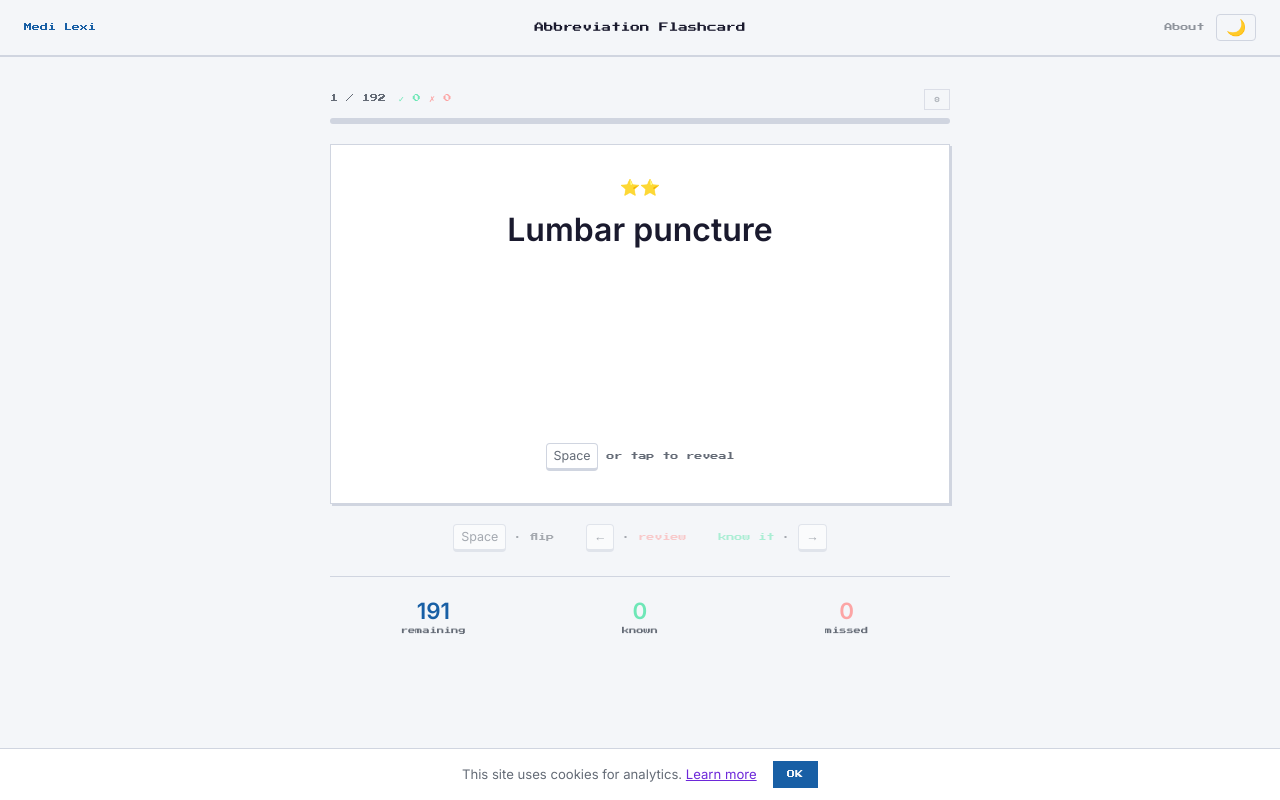
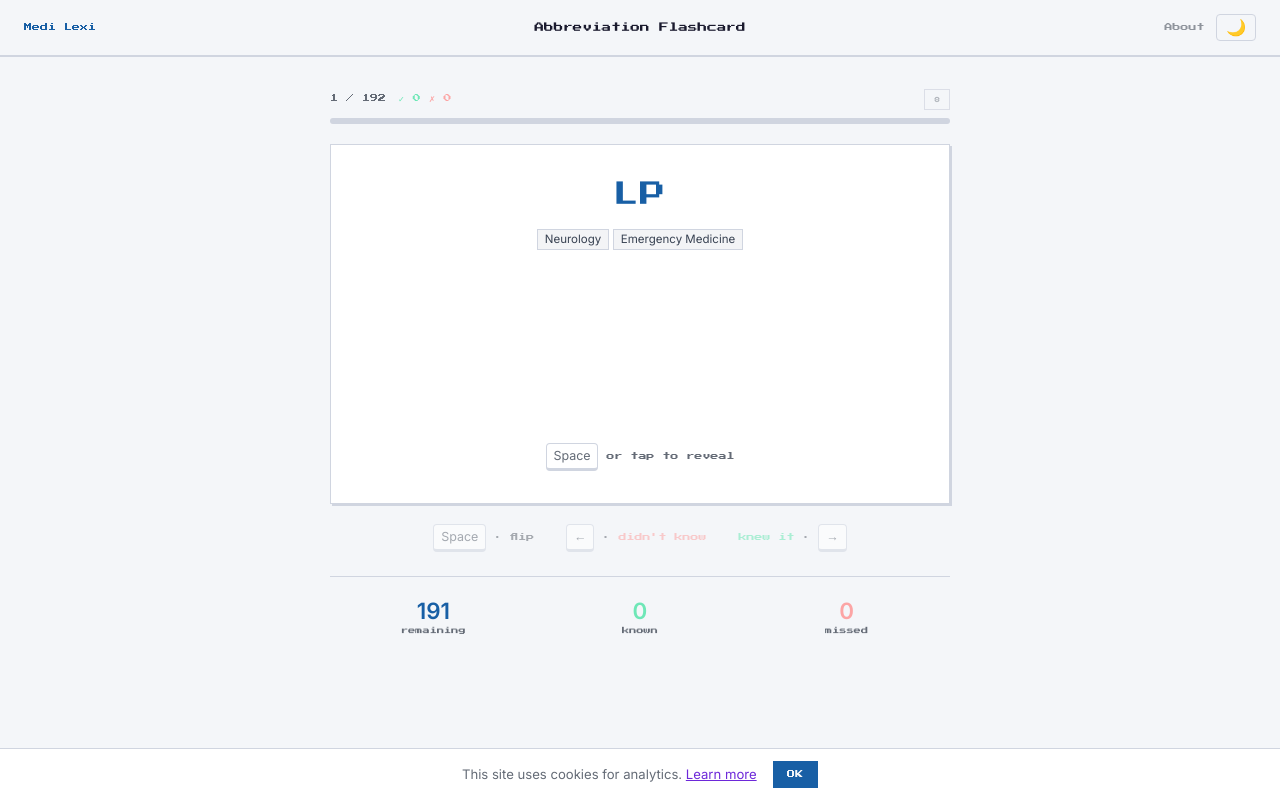
Before and after one commit to 372dev/medilexi, a Next.js app: page /flashcards/abbr in a window 1280 px wide. Both pictures are taken after a click on the button "Start →". Shown: the top 800 px of the page. Built offline with nearby package versions, Linux system fonts and the light colour scheme.

Commit message:
ui: abbr flashcard shows abbr+field first and reveals stars/term/definition; exam copy simplified; drop em dashes; Didnt know / Knew it labels

```diff
--- a/src/app/flashcards/abbr/page.tsx
+++ b/src/app/flashcards/abbr/page.tsx
@@ -25,7 +25,7 @@ export default function AbbrFlashcardsPage() {
   /* ── Settings ── */
   const [showSettings, setShowSettings] = useState(true)
   const [mode,        setMode]      = useState<'study' | 'quiz'>('quiz')
-  const [direction,   setDirection] = useState<'abbr-en' | 'en-abbr'>('en-abbr')
+  const [direction,   setDirection] = useState<'abbr-en' | 'en-abbr'>('abbr-en')
   const [lvlFilter,   setLvl]       = useState<number | null>(null)
   const [countLimit,  setCount]     = useState<number | null>(null)
   const [fieldFilter, setField]     = useState<string | null>(null)
@@ -133,8 +133,8 @@ export default function AbbrFlashcardsPage() {
               </div>
               <div style={{ fontSize: '0.78rem', color: 'var(--color-text-dim)', marginTop: '0.5rem', opacity: 0.7 }}>
                 {mode === 'study'
-                  ? <>Browse freely — <kbd>Space</kbd> to flip, <kbd>←</kbd> <kbd>→</kbd> to navigate</>
-                  : <>Mark each card — <kbd>Space</kbd> to flip, <kbd>←</kbd> Don't know · Know it <kbd>→</kbd></>}
+                  ? <>Browse freely. <kbd>Space</kbd> to flip, <kbd>←</kbd> <kbd>→</kbd> to navigate</>
+                  : <>Mark each card. <kbd>Space</kbd> to flip, <kbd>←</kbd> Didn&apos;t know · Knew it <kbd>→</kbd></>}
               </div>
             </div>
 
@@ -252,19 +252,22 @@ export default function AbbrFlashcardsPage() {
                 style={{ perspective: '1000px', height: '360px', cursor: 'pointer', marginBottom: '1.25rem' }}>
                 <div style={{ position: 'relative', width: '100%', height: '100%', transformStyle: 'preserve-3d', transition: 'transform 0.2s ease', transform: flipped ? 'rotateY(180deg)' : 'none' }}>
 
-                  {/* Front */}
-                  <div style={{ position: 'absolute', inset: 0, backfaceVisibility: 'hidden', display: 'flex', flexDirection: 'column', alignItems: 'center', justifyContent: 'center', gap: '0.75rem', padding: '2rem', background: 'var(--color-panel)', border: '1px solid var(--color-border)', boxShadow: '2px 2px 0 0 var(--color-border)' }}>
-                    <span className={`c-stars ${STAR_CLASS[card.lvl] || ''}`} role="img" aria-label={`Importance: ${LVL_TEXT[card.lvl]}`} style={{ fontSize: '1rem' }}>{STARS[card.lvl]}</span>
+                  {/* Front — prompt + fields only. No stars: the level is part of the reveal. */}
+                  <div style={{ position: 'absolute', inset: 0, backfaceVisibility: 'hidden', display: 'flex', flexDirection: 'column', alignItems: 'center', justifyContent: 'center', gap: '1rem', padding: '2rem', background: 'var(--color-panel)', border: '1px solid var(--color-border)', boxShadow: '2px 2px 0 0 var(--color-border)' }}>
                     {isEnAbbr ? (
                       <div style={{ fontSize: '2rem', fontWeight: 700, color: 'var(--color-text)', textAlign: 'center', lineHeight: 1.3 }}>{card.en_h}</div>
                     ) : (
                       <div style={{ fontFamily: 'var(--font-pixel)', fontSize: '1.6rem', color: 'var(--color-gold)', textAlign: 'center', letterSpacing: '0.05em', lineHeight: 1.4 }}>{card.abbr}</div>
                     )}
+                    <div style={{ display: 'flex', flexWrap: 'wrap', gap: '0.3rem', justifyContent: 'center' }}>
+                      {card.f.map(f => <span key={f} className="c-field-badge">{f}</span>)}
+                    </div>
                     <p style={{ fontFamily: 'var(--font-pixel)', fontSize: '0.5rem', color: 'var(--color-text-dim)', marginTop: 'auto' }}><kbd>Space</kbd> or tap to reveal</p>
                   </div>
 
-                  {/* Back */}
+                  {/* Back — stars on top, then the reveal, fields at the bottom */}
                   <div style={{ position: 'absolute', inset: 0, backfaceVisibility: 'hidden', transform: 'rotateY(180deg)', display: 'flex', flexDirection: 'column', padding: '1.5rem 2rem', gap: '0.6rem', background: 'var(--color-panel)', border: '1px solid var(--color-gold-dim)', overflowY: 'auto' }}>
+                    <span className={`c-stars ${STAR_CLASS[card.lvl] || ''}`} role="img" aria-label={`Importance: ${LVL_TEXT[card.lvl]}`} style={{ fontSize: '0.9rem' }}>{STARS[card.lvl]}</span>
                     {isEnAbbr ? (
                       <div style={{ fontFamily: 'var(--font-pixel)', fontSize: '1.4rem', color: 'var(--color-gold)', letterSpacing: '0.05em', lineHeight: 1.4 }}>{card.abbr}</div>
                     ) : (
@@ -290,7 +293,6 @@ export default function AbbrFlashcardsPage() {
                       </div>
                     )}
                     <div style={{ marginTop: 'auto', display: 'flex', flexWrap: 'wrap', gap: '0.3rem', alignItems: 'center' }}>
-                      <span className={`c-stars ${STAR_CLASS[card.lvl] || ''}`} role="img" aria-label={`Importance: ${LVL_TEXT[card.lvl]}`} style={{ fontSize: '0.8rem', marginRight: '0.25rem' }}>{STARS[card.lvl]}</span>
                       {card.f.map(f => <span key={f} className="c-field-badge">{f}</span>)}
                     </div>
                   </div>
@@ -321,16 +323,16 @@ export default function AbbrFlashcardsPage() {
                   <div style={{ display: 'flex', gap: '1rem', justifyContent: 'center' }}>
                     <button onClick={markUnknown} className="c-btn-pixel"
                       style={{ fontSize: '0.6rem', padding: '0.7rem 1.75rem', background: 'rgba(201,64,64,0.15)', color: '#FCA5A5', border: '1px solid #C94040', boxShadow: 'none' }}>
-                      <kbd>←</kbd> ✗ Review
+                      <kbd>←</kbd> ✗ Didn&apos;t know
                     </button>
                     <button onClick={markKnown} className="c-btn-pixel"
                       style={{ fontSize: '0.6rem', padding: '0.7rem 1.75rem', background: 'rgba(59,170,106,0.15)', color: '#6EE7B7', border: '1px solid #3BAA6A', boxShadow: 'none' }}>
-                      ✓ Know It <kbd>→</kbd>
+                      ✓ Knew it <kbd>→</kbd>
                     </button>
                   </div>
                 ) : (
                   <p style={{ textAlign: 'center', fontFamily: 'var(--font-pixel)', fontSize: '0.5rem', color: 'var(--color-text-dim)', opacity: 0.55 }}>
-                    <kbd>Space</kbd> · flip &nbsp;&nbsp; <kbd>←</kbd> · <span style={{ color:'#FCA5A5' }}>review</span> &nbsp;&nbsp; <span style={{ color:'#6EE7B7' }}>know it</span> · <kbd>→</kbd>
+                    <kbd>Space</kbd> · flip &nbsp;&nbsp; <kbd>←</kbd> · <span style={{ color:'#FCA5A5' }}>didn&apos;t know</span> &nbsp;&nbsp; <span style={{ color:'#6EE7B7' }}>knew it</span> · <kbd>→</kbd>
                   </p>
                 )
               )}
@@ -362,7 +364,7 @@ export default function AbbrFlashcardsPage() {
                 <div style={{ textAlign: 'center', marginBottom: '2rem' }}>
                   <div style={{ fontFamily: 'var(--font-pixel)', fontSize: '1.4rem', color: 'var(--color-gold)', marginBottom: '0.5rem' }}>✓ {known.size} / {deck.length}</div>
                   <p style={{ fontSize: '0.95rem', color: 'var(--color-text-dim)' }}>
-                    {known.size === deck.length ? 'Perfect — all cards known!' : known.size >= deck.length * 0.8 ? 'Great job!' : 'Keep practicing!'}
+                    {known.size === deck.length ? 'Perfect! All cards known.' : known.size >= deck.length * 0.8 ? 'Great job!' : 'Keep practicing!'}
                   </p>
                 </div>
                 {missedCards.length > 0 && (
--- a/src/app/wordparts/exam/page.tsx
+++ b/src/app/wordparts/exam/page.tsx
@@ -155,9 +155,9 @@ export default function WordPartsExam() {
     return (
       <div style={{ maxWidth: '640px', margin: '2rem auto 0' }}>
         <p style={{ fontSize: '0.9rem', color: 'var(--color-text-dim)', lineHeight: 1.7, marginBottom: '1.75rem' }}>
-          Curated 20-question exams, {EXAM_MINUTES} minutes each. Every exam is the same difficulty. Move
-          freely between questions and <strong>flag</strong> any you want to revisit before submitting —
-          nothing is revealed until you do. Pass mark {PASS_PCT}%.
+          Curated 20-question exams, {EXAM_MINUTES} minutes each. You can move between questions, and
+          <strong> flag</strong> any question you want to come back to before you finish. Your score and
+          the correct answers stay hidden until you submit. Pass mark {PASS_PCT}%.
         </p>
 
         <div style={{ display: 'flex', flexDirection: 'column', gap: '0.75rem' }}>
@@ -217,7 +217,7 @@ export default function WordPartsExam() {
             {score} / {qs.length} · {pct}%
           </div>
           <p style={{ fontSize: '0.95rem', color: passed ? '#6EE7B7' : '#FCA5A5', fontWeight: 600 }}>
-            {passed ? `PASS — at or above ${PASS_PCT}%` : `FAIL — ${PASS_PCT}% needed to pass`}
+            {passed ? `PASS · ${PASS_PCT}% or above` : `FAIL · you need ${PASS_PCT}% to pass`}
           </p>
           <p style={{ fontSize: '0.82rem', color: 'var(--color-text-dim)', marginTop: '0.4rem' }}>
             {bundle?.title} · result saved (a retake replaces it)
```
